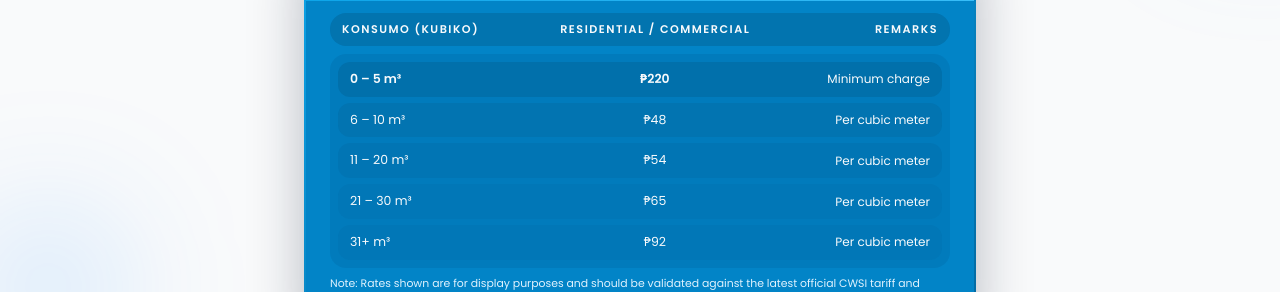
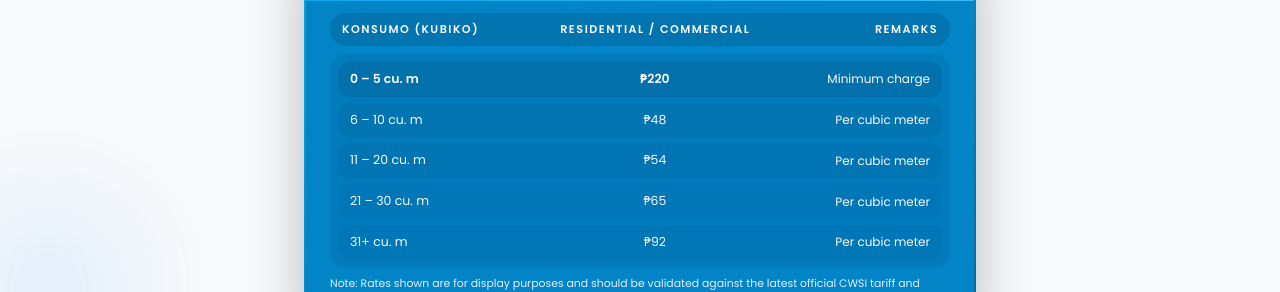
Before and after one commit to jungil13/cordovasystem, a Vue app: page /payment in a window 1280 px wide. Shown: the part 389-681 px from the top of the page. Built offline with nearby package versions, Linux system fonts and the light colour scheme; the HTML template or start-up script is replaced by a standard one.

Commit message:
Update PaymentView.vue

```diff
--- a/src/views/PaymentView.vue
+++ b/src/views/PaymentView.vue
@@ -52,35 +52,35 @@
               <div
                 class="grid grid-cols-[1.3fr,1.5fr,1.1fr] items-center rounded-xl bg-sky-700/60 px-3 py-2"
               >
-                <div class="font-semibold">0 – 5 m³</div>
+                <div class="font-semibold">0 – 5 cu. m</div>
                 <div class="text-center font-semibold">₱220</div>
                 <div class="text-right text-[0.75rem]">Minimum charge</div>
               </div>
               <div
                 class="grid grid-cols-[1.3fr,1.5fr,1.1fr] items-center rounded-xl bg-sky-700/40 px-3 py-2"
               >
-                <div>6 – 10 m³</div>
+                <div>6 – 10 cu. m</div>
                 <div class="text-center">₱48</div>
                 <div class="text-right text-[0.75rem]">Per cubic meter</div>
               </div>
               <div
                 class="grid grid-cols-[1.3fr,1.5fr,1.1fr] items-center rounded-xl bg-sky-700/30 px-3 py-2"
               >
-                <div>11 – 20 m³</div>
+                <div>11 – 20 cu. m</div>
                 <div class="text-center">₱54</div>
                 <div class="text-right text-[0.75rem]">Per cubic meter</div>
               </div>
               <div
                 class="grid grid-cols-[1.3fr,1.5fr,1.1fr] items-center rounded-xl bg-sky-700/20 px-3 py-2"
               >
-                <div>21 – 30 m³</div>
+                <div>21 – 30 cu. m</div>
                 <div class="text-center">₱65</div>
                 <div class="text-right text-[0.75rem]">Per cubic meter</div>
               </div>
               <div
                 class="grid grid-cols-[1.3fr,1.5fr,1.1fr] items-center rounded-xl bg-sky-700/20 px-3 py-2"
               >
-                <div>31+ m³</div>
+                <div>31+ cu. m</div>
                 <div class="text-center">₱92</div>
                 <div class="text-right text-[0.75rem]">Per cubic meter</div>
               </div>
```
